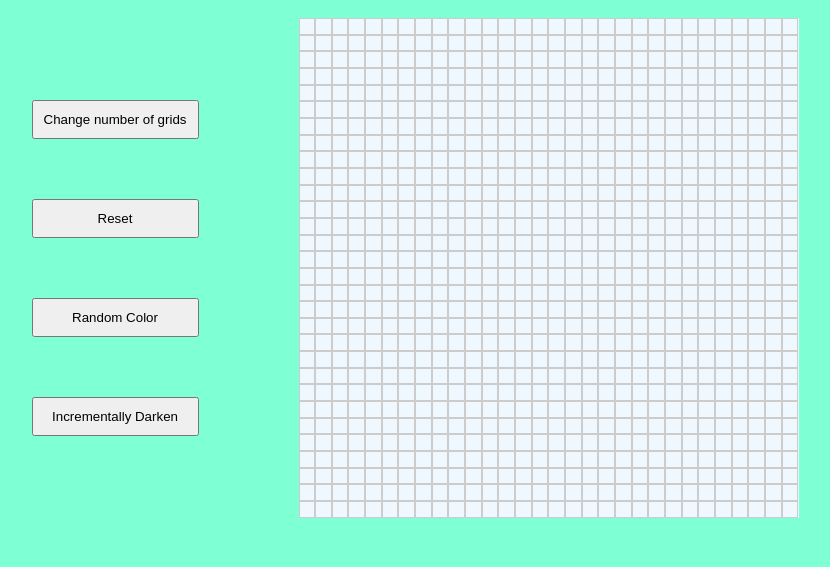
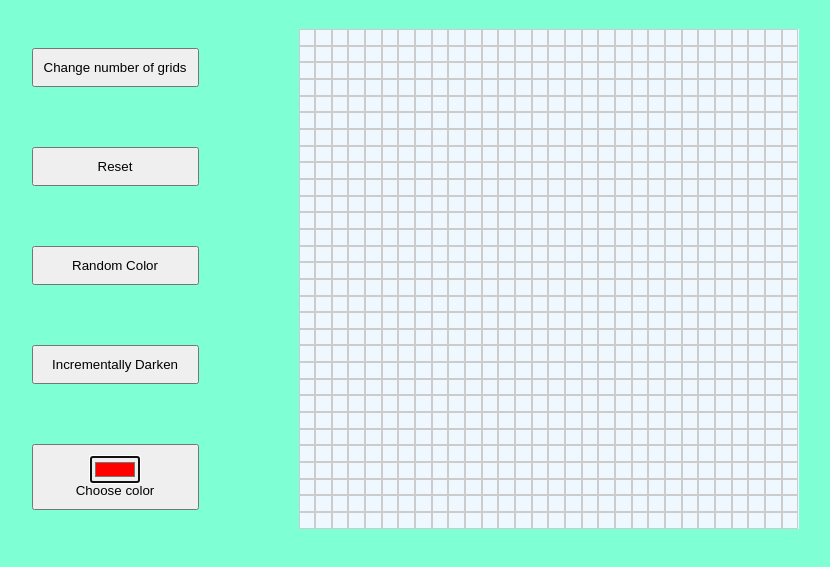
Before and after one commit to JanusZhu/Etch-A-Sketch, a plain HTML site: page index.html in a window 1280 px wide. Shown: the part 99-666 px from the top of the page, without its empty margins (275-1105 px from the left). Drawn offline with Linux system fonts and the light colour scheme.

Commit message:
added custom color

```diff
--- a/app.js
+++ b/app.js
@@ -1,7 +1,5 @@
 //generate Grids
 function createGrids(n) {
-  const grids = document.querySelectorAll(".grid");
-
   const container = document.querySelector(".container");
   container.innerHTML = "";
   for (let i = 0; i < n * n; i++) {
@@ -47,7 +45,7 @@ function paintGrid(e) {
       currentColorBlue -= incrementBlue;
     }
   } else {
-    e.target.style.backgroundColor = "red";
+    e.target.style.backgroundColor = defaultColor;
   }
 }
 
@@ -59,10 +57,16 @@ function generateRBG() {
 
 function switchRandomColor() {
   randomColor = !randomColor;
+  if (darkenColor & randomColor) {
+    darkenColor = !darkenColor;
+  }
 }
 
 function switchDarkenColor() {
   darkenColor = !darkenColor;
+  if (darkenColor & randomColor) {
+    randomColor = !randomColor;
+  }
   if (darkenColor) {
     currentColorRed = Math.round(Math.random() * 255);
     currentColorGreen = Math.round(Math.random() * 255);
@@ -72,10 +76,31 @@ function switchDarkenColor() {
     incrementBlue = currentColorBlue / 10;
   }
 }
+function updateColor(event) {
+  defaultColor = event.target.value;
+  if (randomColor) {
+    randomColor = false;
+  }
+  if (darkenColor) {
+    darkenColor = false;
+  }
+}
+
+function startup() {
+  colorWell = document.querySelector("#colorWell");
+  colorWell.value = defaultColor;
+  colorWell.addEventListener("input", updateColor, false);
+  colorWell.select();
+}
 
 let darkenColor = false;
 let randomColor = false;
 let defaultNumber = 30;
+let colorWell;
+let defaultColor = "#ff0000";
+
+window.addEventListener("load", startup, false);
+
 let currentColorBlue,
   currentColorRed,
   currentColorGreen,
--- a/index.html
+++ b/index.html
@@ -22,6 +22,17 @@
         <button class="btn btn-darken" onclick="switchDarkenColor()">
           Incrementally Darken
         </button>
+
+        <button class="btn btn-custom">
+          <input
+            value="#ff0000"
+            type="color"
+            id="colorWell"
+            name="head"
+            value="#e66465"
+          />
+          <label for="head">Choose color</label>
+        </button>
       </div>
       <div class="container"></div>
     </div>
--- a/style.css
+++ b/style.css
@@ -41,3 +41,9 @@ body {
   margin: 30px 100px;
   padding: 10px 10px;
 }
+
+.btn-custom {
+  display: flex;
+  justify-content: center;
+  align-items: center;
+}
```
